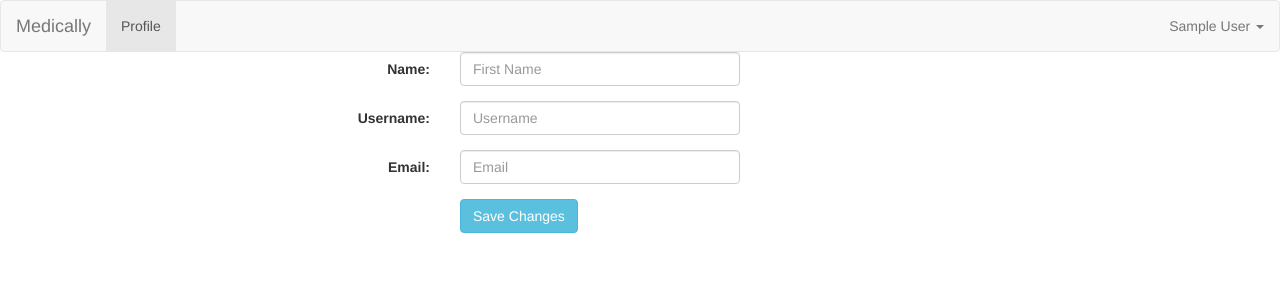
After one commit to tdgunes/medically, a Django app: template Medically/templates/profile.html in a window 1280 px wide. The commit adds this page. Shown: the top 300 px of the page. Run offline with Django 3.2, Linux system fonts and the light colour scheme; the template is opened without the code that fills it: most values are stand-ins (such as "Sample title", 1, 10 or a date in 2020); some libraries are stand-ins or nearby versions.

Commit message:
Profile page added

```diff
--- a/Medically/MedicallyWeb/static/css/style.css
+++ b/Medically/MedicallyWeb/static/css/style.css
@@ -39,3 +39,10 @@ img.img-thumbnail.profile {
     height: 140px;
     width: 140px;
 }
+
+.form-horizontal{
+
+    margin-left: 2em;
+    margin-right: auto;
+    float: none;
+}
--- /dev/null
+++ b/Medically/templates/profile.html
@@ -0,0 +1,90 @@
+<!DOCTYPE html>
+<html>
+<head lang="en">
+    <meta charset="UTF-8">
+    <title>Medically • Profile</title>
+
+    {% load staticfiles %}
+
+    <link rel="stylesheet" href="http://maxcdn.bootstrapcdn.com/bootstrap/3.2.0/css/bootstrap.min.css">
+    <link rel="stylesheet" href="http://bootswatch.com/readable/bootstrap.min.css">
+    <link rel="stylesheet" type="text/css" href="{% static 'css/style.css' %}" />
+
+    <script src="http://code.jquery.com/jquery-1.11.0.min.js"></script>
+    <script src="http://maxcdn.bootstrapcdn.com/bootstrap/3.2.0/js/bootstrap.min.js"></script>
+</head>
+<body>
+    <div class="navbar navbar-default">
+      <div class="navbar-header">
+        <button type="button" class="navbar-toggle" data-toggle="collapse" data-target=".navbar-responsive-collapse">
+          <span class="icon-bar"></span>
+          <span class="icon-bar"></span>
+          <span class="icon-bar"></span>
+        </button>
+        <a class="navbar-brand" href="{% url 'homepage' %}">Medically</a>
+      </div>
+      <div class="navbar-collapse collapse navbar-responsive-collapse">
+        <ul class="nav navbar-nav">
+            <li class="active"><a href="#">Profile</a></li>
+
+        </ul>
+
+
+        <ul class="nav navbar-nav navbar-right">
+            <li class="dropdown">
+                <a href="#" class="dropdown-toggle" data-toggle="dropdown"> {{ full_name }} <b class="caret"></b></a>
+                <ul class="dropdown-menu">
+                  <li><a href="#">Profile</a></li>
+
+                  <li class="divider"></li>
+                  <li><a href="{% url 'logout_view' %}">Logout</a></li>
+                </ul>
+             </li>
+
+        </ul>
+      </div>
+    </div>
+
+    <div class="row">
+        <div class="col-md-6 col-md-offset-3">
+                <form class="form-horizontal profile" role="form" action="" method="post">
+                  {% csrf_token %}
+                  <div class="form-group">
+                    <label for="inputEmail3" class="col-sm-2 control-label">Name:</label>
+                    <div class="col-sm-10">
+                      <input type="text" name="name" class="form-control" id="inputEmail3" placeholder="First Name" value="{{ user.first_name }}">
+                    </div>
+                  </div>
+
+                  <div class="form-group">
+                    <label for="inputEmail3" class="col-sm-2 control-label">Username:</label>
+                    <div class="col-sm-10">
+                      <input type="text" name="username" class="form-control" id="inputEmail3" placeholder="Username" value="{{ user.username }}">
+                    </div>
+                  </div>
+
+                  <div class="form-group">
+                    <label for="inputEmail3" class="col-sm-2 control-label">Email: </label>
+                    <div class="col-sm-10">
+                      <input type="email" name="email" class="form-control" id="inputEmail3" placeholder="Email" value="{{ user.email }}">
+                    </div>
+                  </div>
+
+
+                  <div class="form-group">
+                    <div class="col-sm-offset-2 col-sm-10">
+                      <button type="submit" class="btn btn-info">Save Changes</button>
+                    </div>
+                  </div>
+                </form>
+
+
+        </div>
+    </div>
+
+
+
+
+
+</body>
+</html>
```
